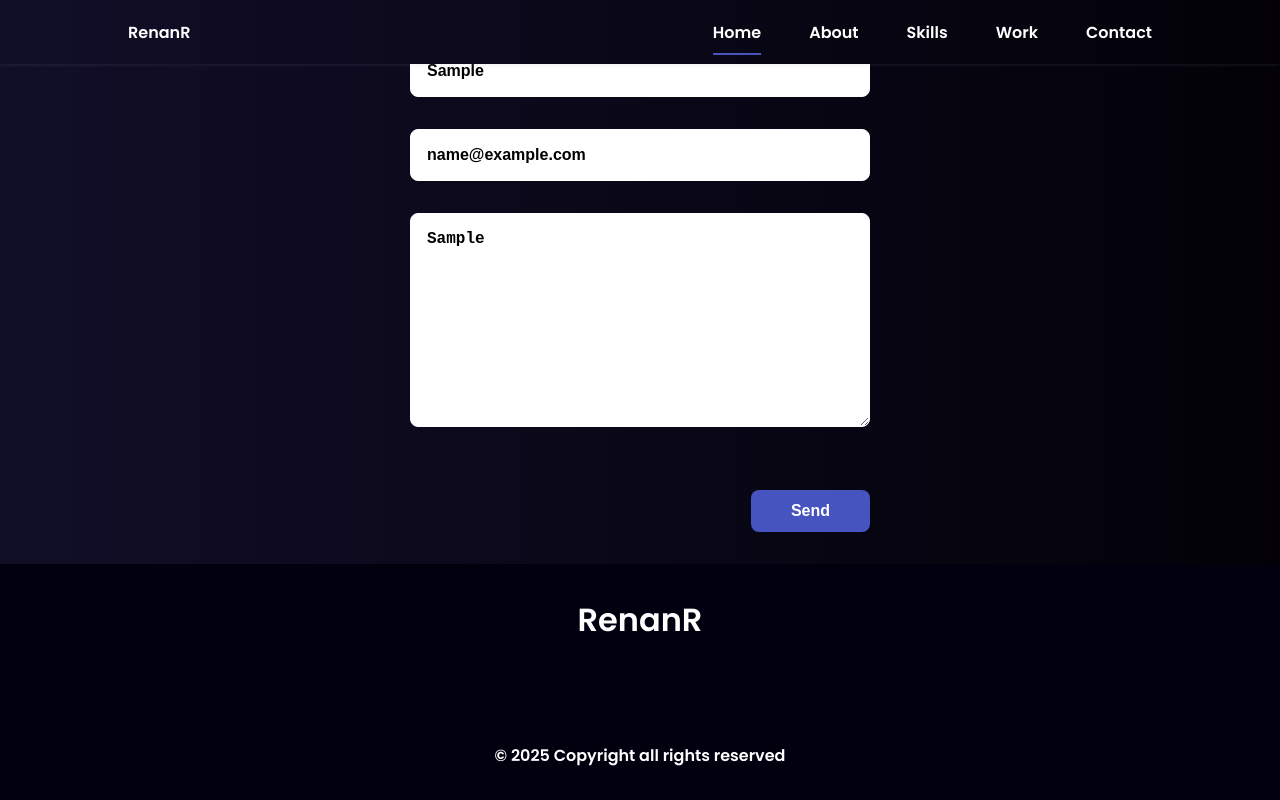
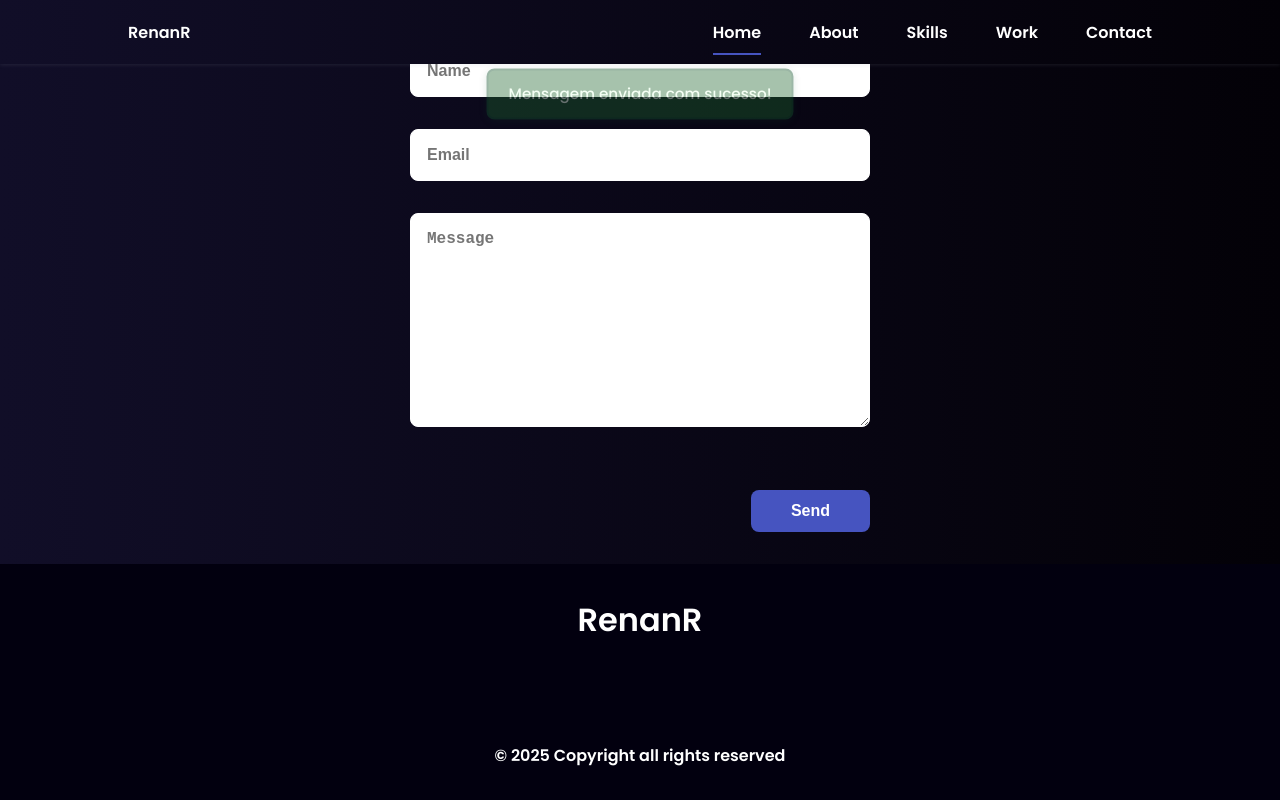
Before and after one commit to RenanR05/meu-portifolio, a React app: page / in a window 1280 px wide. Both pictures are taken after typing "Sample", "name@example.com", "Sample" into the empty fields and a click on the input "Send". Shown: the part 2483-3283 px from the top of the page. Built offline with nearby package versions, Linux system fonts and the light colour scheme; the HTML template or start-up script is replaced by a standard one.

Commit message:
feat: add email sending via EmailJS and refine scroll-to-top style

```diff
--- a/package.json
+++ b/package.json
@@ -11,6 +11,7 @@
   },
   "dependencies": {
     "@ant-design/icons": "^6.0.0",
+    "@emailjs/browser": "^4.4.1",
     "antd": "^5.26.1",
     "gsap": "^3.13.0",
     "react": "^19.1.0",
--- a/src/components/Contact.tsx
+++ b/src/components/Contact.tsx
@@ -1,17 +1,82 @@
-import React from 'react';
+import React, { useRef, useState } from 'react';
+import { sendEmail } from '../utils/sendEmail';
 
 const Contact: React.FC = () => {
+  const formRef = useRef<HTMLFormElement>(null);
+  const [statusMessage, setStatusMessage] = useState('');
+  const [statusType, setStatusType] = useState<'success' | 'error' | ''>('');
+  const [isSending, setIsSending] = useState(false);
+
+  const handleSubmit = async (e: React.FormEvent<HTMLFormElement>) => {
+    e.preventDefault();
+
+    if (!formRef.current || isSending) return;
+
+    setIsSending(true);
+
+    const { success } = await sendEmail(
+      formRef.current,
+      'service_hl5hx58',
+      'template_d2pweh',
+      'ZoeEo4DYXdtEqJmTd'
+    );
+
+    if (success) {
+      setStatusMessage('Mensagem enviada com sucesso!');
+      setStatusType('success');
+      formRef.current.reset();
+    } else {
+      setStatusMessage('Erro ao enviar a mensagem. Tente novamente.');
+      setStatusType('error');
+    }
+
+    setTimeout(() => {
+      setStatusMessage('');
+      setStatusType('');
+    }, 5000);
+
+    setIsSending(false);
+  };
+
   return (
     <section className="contact section" id="contact">
       <h2 className="section-title">Contact</h2>
 
+      {statusMessage && (
+        <div className={`form-status ${statusType}`}>{statusMessage}</div>
+      )}
+
       <div className="contact-container bd-grid">
-        <form action="#" className="contact-form">
-          <input type="text" placeholder="Name" className="contact-input" />
-          <input type="email" placeholder="Email" className="contact-input" />
-          <textarea placeholder="Message" cols={0} rows={10} className="contact-input"></textarea>
+        <form ref={formRef} onSubmit={handleSubmit} className="contact-form">
+          <input
+            type="text"
+            name="name"
+            placeholder="Name"
+            className="contact-input"
+            required
+          />
+          <input
+            type="email"
+            name="email"
+            placeholder="Email"
+            className="contact-input"
+            required
+          />
+          <textarea
+            name="message"
+            placeholder="Message"
+            cols={0}
+            rows={10}
+            className="contact-input"
+            required
+          ></textarea>
 
-          <input type="button" value="Send" className="contact-button button" />
+          <input
+            type="submit"
+            value={isSending ? 'Sending...' : 'Send'}
+            className="contact-button button"
+            disabled={isSending}
+          />
         </form>
       </div>
     </section>
--- a/src/styles/base.css
+++ b/src/styles/base.css
@@ -1,5 +1,5 @@
 @import url('https://fonts.googleapis.com/css2?family=Poppins:ital,wght@0,100;0,200;0,300;0,400;0,500;0,600;0,700;0,800;0,900;1,100;1,200;1,300;1,400;1,500;1,600;1,700;1,800;1,900&display=swap');
-
+@import url('https://fonts.googleapis.com/css2?family=Roboto:wght@700&display=swap');
 :root {
     --header-height: 3rem;
     --font-semi: 600;
@@ -83,6 +83,9 @@ img {
 }
 
 .scroll-to-top {
+  display: flex;
+  justify-content: center;
+  align-items: center;
   position: fixed;
   bottom: 4rem;
   right: 2rem;
--- a/src/styles/contact.css
+++ b/src/styles/contact.css
@@ -3,11 +3,12 @@
   font-size: var(--normal-font-size);
   font-weight: var(--font-semi);
   padding: 1rem;
-    border-radius: .5rem;
+  border-radius: 0.5rem;
   border: 1px solid var(--second-color);
   outline: none;
   margin-bottom: var(--mb4);
 }
+
 
 .contact-button {
   display: block;
@@ -18,6 +19,7 @@
   margin-left: auto;
 }
 
+
 @media screen and (min-width: 768px) {
   .contact-form {
     width: 460px;
@@ -27,3 +29,49 @@
     justify-items: center;
   }
 }
+
+
+.form-status {
+  position: fixed;
+  top: 80px;
+  left: 50%;
+  transform: translateX(-50%);
+  font-size: 0.95rem;
+  font-weight: 500;
+  padding: 0.75rem 1.25rem;
+  border-radius: 0.5rem;
+  z-index: 1000;
+  animation: slideFade 3s ease forwards;
+  text-align: center;
+  max-width: 90%;
+}
+
+.form-status.success {
+  background-color: rgba(30, 100, 45, 0.92);
+  color: #e6ffe6;
+  border: 2px solid #14532d;
+  box-shadow: 0 2px 8px rgba(20, 83, 45, 0.3);
+}
+
+.form-status.error {
+  background-color: rgba(120, 20, 30, 0.92);
+  color: #ffeaea;
+  border: 2px solid #6b131a;
+  box-shadow: 0 2px 8px rgba(107, 19, 26, 0.3);
+}
+
+@keyframes slideFade {
+  0% {
+    opacity: 0;
+    transform: translateX(-50%) translateY(-20px);
+  }
+  10%,
+  90% {
+    opacity: 1;
+    transform: translateX(-50%) translateY(0);
+  }
+  100% {
+    opacity: 0;
+    transform: translateX(-50%) translateY(-20px);
+  }
+}
--- /dev/null
+++ b/src/utils/sendEmail.ts
@@ -0,0 +1,16 @@
+import emailjs from '@emailjs/browser';
+
+export const sendEmail = async (
+  form: HTMLFormElement,
+  serviceId: string,
+  templateId: string,
+  publicKey: string
+) => {
+  try {
+    const result = await emailjs.sendForm(serviceId, templateId, form, publicKey);
+    return { success: true, result };
+  } catch (error) {
+    console.error('Email send error:', error);
+    return { success: false, error };
+  }
+};
```
Also changed, not shown: 1 other file (tests, documents, lock files or other folders). Lines whose indentation alone changed are shown as unchanged.
